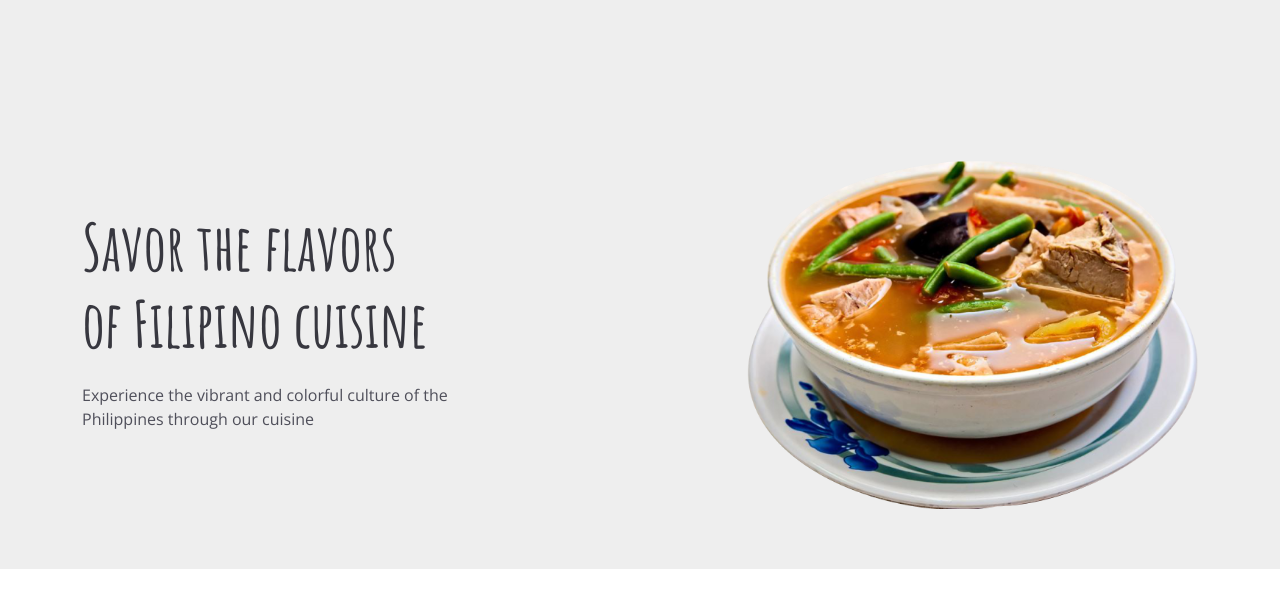
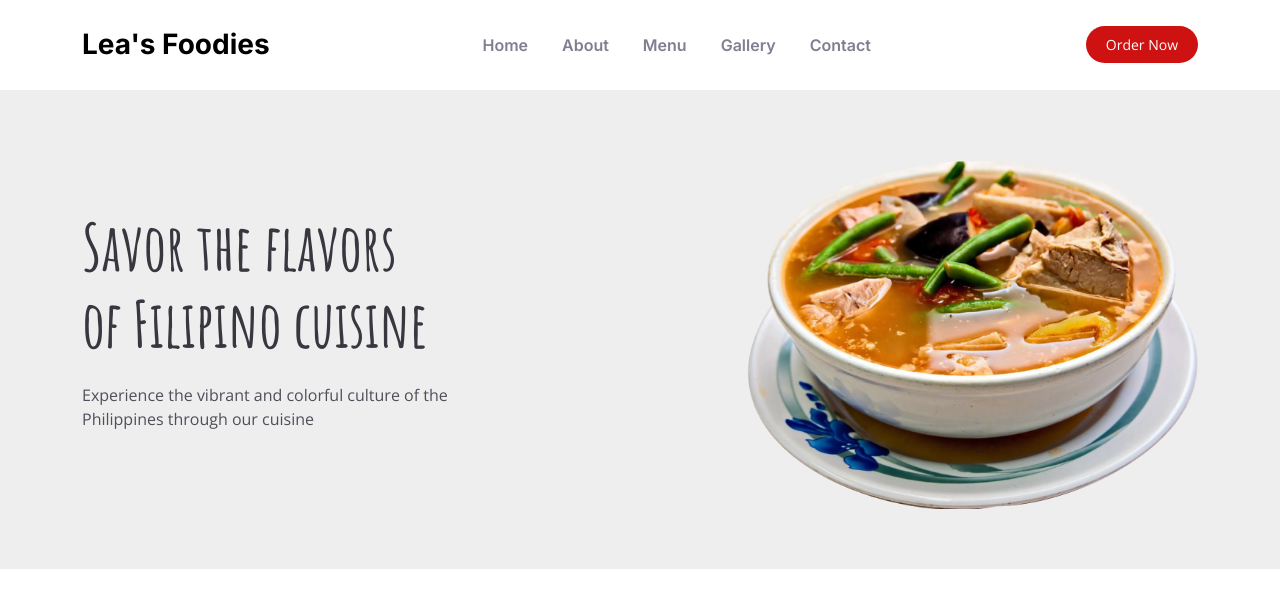
Before and after one commit to theone056/Lea-Foodies, a React (Create React App) app in the folder lea-foodie-app/: page / in a window 1280 px wide. Shown: the top 608 px of the page. Built offline with nearby package versions, Linux system fonts and the light colour scheme.

Commit message:
added Header somponent

```diff
--- a/lea-foodie-app/src/App.js
+++ b/lea-foodie-app/src/App.js
@@ -1,10 +1,12 @@
 import logo from './logo.svg';
 import './App.css';
 import Home from './Components/Home/Home.js'
+import Header from './Components/Header/Header.js';
+
 function App() {
   return (
     <div>
-       {/* <Header/> */}
+       <Header/>
        <Home/>
        {/* <About/>
        <Menu/>
--- a/lea-foodie-app/src/Components/Header/Header.js
+++ b/lea-foodie-app/src/Components/Header/Header.js
@@ -0,0 +1,31 @@
+const Header = () => {
+    return (
+      <div>
+        <header id="header" className="header fixed-top d-flex align-items-center">
+            <div className="container d-flex align-items-center justify-content-between">
+
+            <a href="index.html" className="logo d-flex align-items-center me-auto me-lg-0">
+                <h1>Lea's Foodies</h1>
+            </a>
+
+            <nav id="navbar" className="navbar">
+                <ul>
+                <li><a href="#hero">Home</a></li>
+                <li><a href="#about">About</a></li>
+                <li><a href="#menu">Menu</a></li>
+                <li><a href="#gallery">Gallery</a></li>
+                <li><a href="#contact">Contact</a></li>
+                </ul>
+            </nav>
+
+            <a className="btn-book-a-table" href="#contact">Order Now</a>
+            <i className="mobile-nav-toggle mobile-nav-show bi bi-list"></i>
+            <i className="mobile-nav-toggle mobile-nav-hide d-none bi bi-x"></i>
+
+            </div>
+        </header>
+      </div>
+    );
+  };
+
+  export default Header;
```
